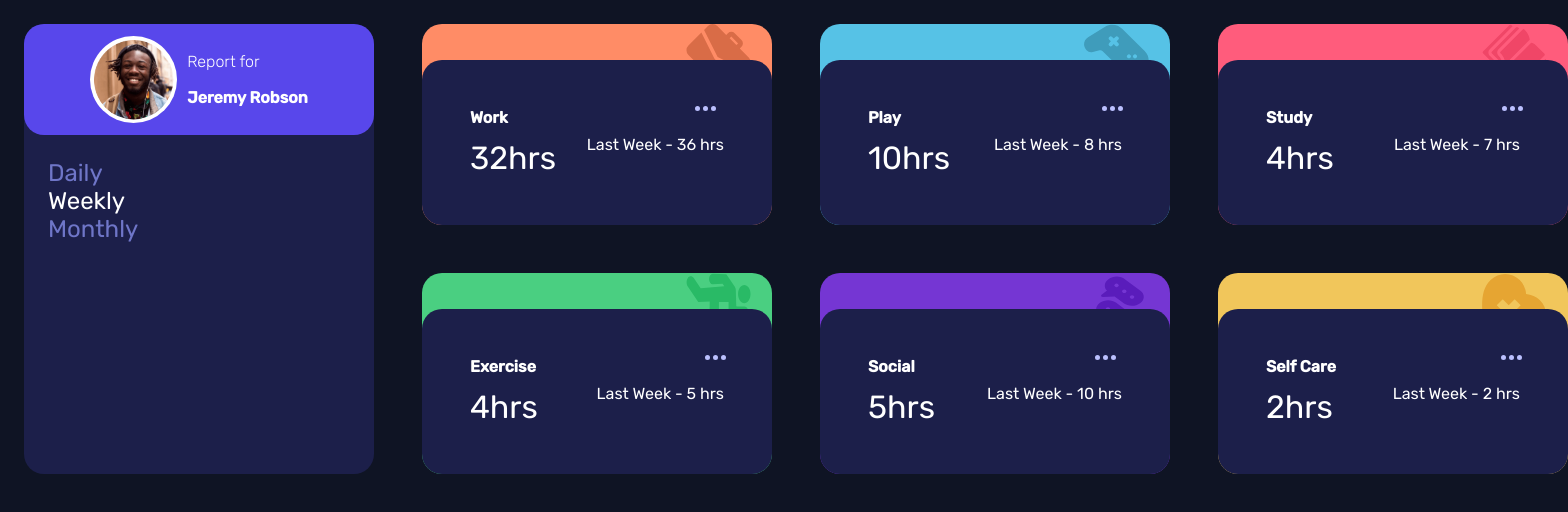
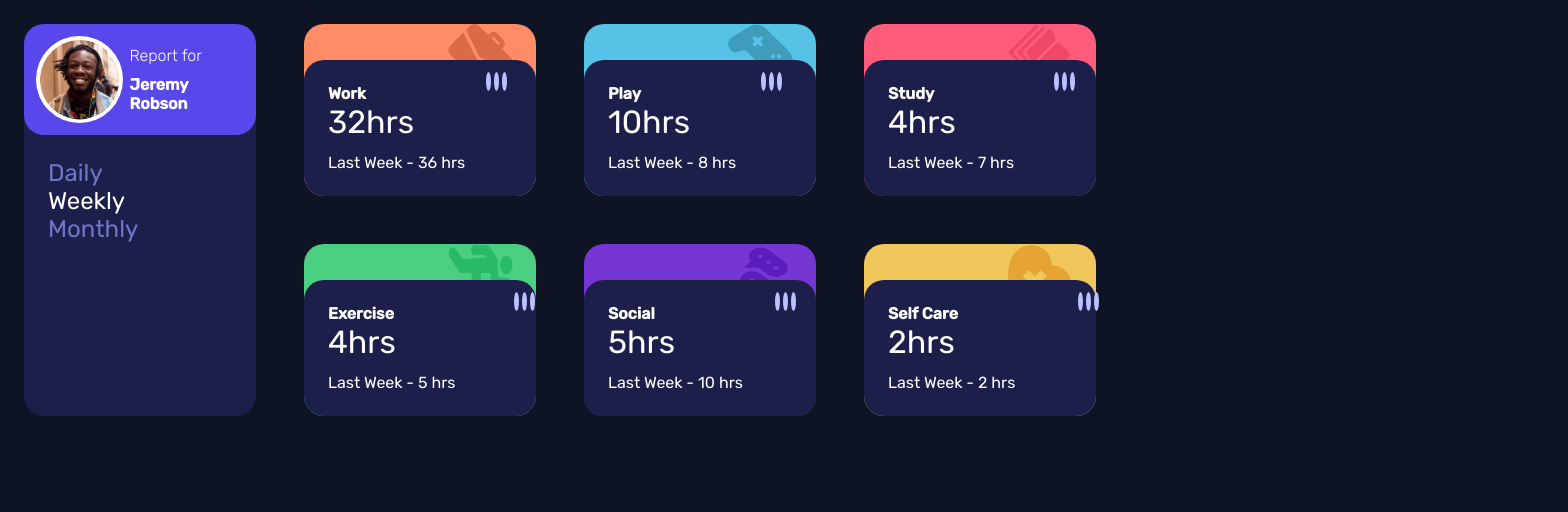
Before and after one commit to devsekar-1992/fm-time-tracker, a plain HTML site: page index.html in a window 1280 px wide. Shown: the whole page, 1568 px wide, since content can reach past the window. Drawn offline with nearby package versions, Linux system fonts and the light colour scheme.

Commit message:
Aligned properly for desktop version

```diff
--- a/index.html
+++ b/index.html
@@ -132,13 +132,13 @@
                   ${mainData['title']}
                 </h6>
 
+                <img src="images/icon-ellipsis.svg" alt="ellipsis" class='ellipsis'>
+              </div>
+              <div class='status-box-content'>
+
                 <p class='current-status'>
                   ${mainData['timeframes'][searchString]['current']}hrs
                 </p>
-
-              </div>
-              <div class='status-box'>
-                <img src="images/icon-ellipsis.svg" alt="ellipsis" class='ellipsis'>
                 <p class='previous-status'>
                   Last Week - ${mainData['timeframes'][searchString]['previous']} hrs
                 </p>
--- a/style.css
+++ b/style.css
@@ -151,7 +151,7 @@ a{
         grid-row: 1/3;
     }
     .box{
-        width: 350px;
+        width: 232px;
         border-radius: 20px;
         margin: 1em;
     }
@@ -174,4 +174,39 @@ a{
         flex-direction: column;
         justify-content: space-evenly;
     }
+    .status-box{
+        display: flex;
+        flex-direction: row;
+        gap: 0.5em;
+    }
+
+    .status-box-content{
+        display: flex;
+        flex-direction: column;
+        gap: 0.5em;
+    }
+    .time-material-img{
+        text-align: right;
+        position: relative;
+        left: 6em;
+        width: 65px;
+        height: 65px;
+    }
+    .time-frame-content{
+        margin-top: -1.45em;
+        position: relative;
+        padding: 1em;
+        display: block;
+        background-color: var(--dark-blue);
+        border-radius: 20px;
+    }
+    .previous-status{
+        font-size: 1rem;
+    }
+    .ellipsis{
+        position: relative;
+        left: 4.5em;
+        bottom: 0.5em;
+        max-width: 21px;
+    }
 }
```
